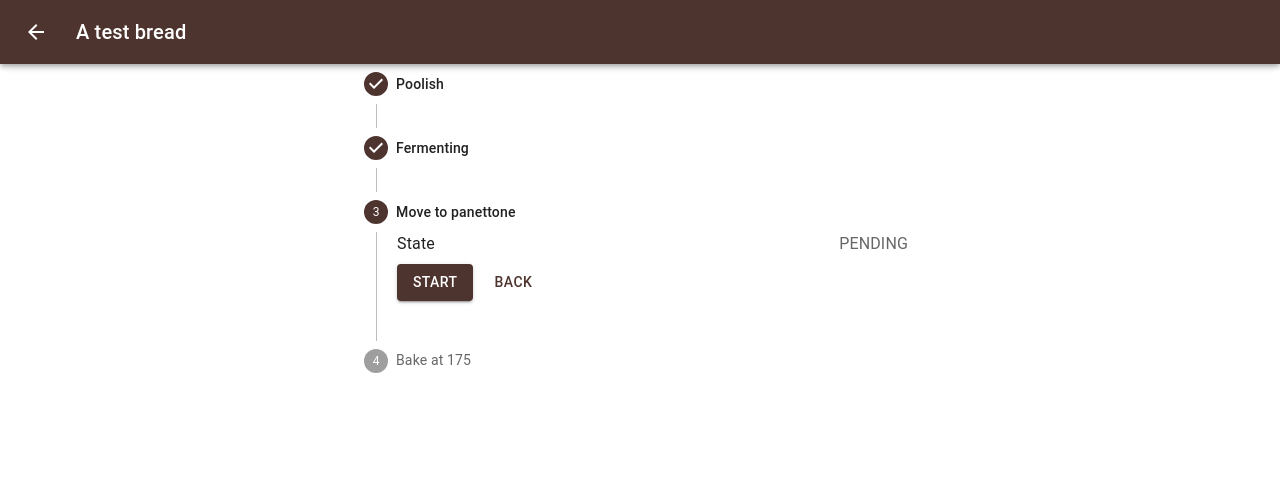
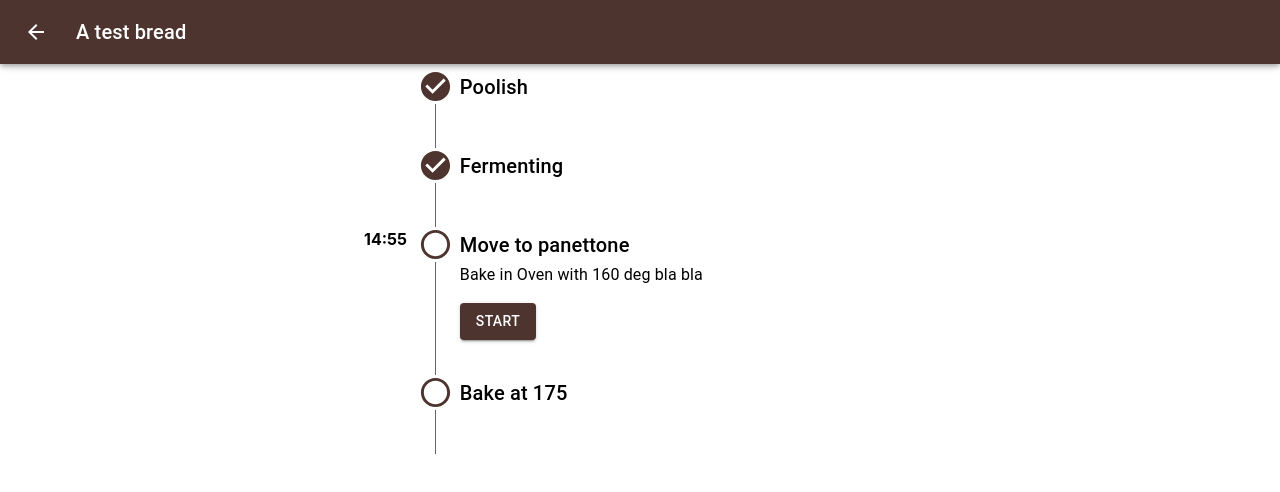
Before and after one commit to pewit90/yeastly, a React (Create React App) app: page /1 in a window 1280 px wide. Shown: the top 492 px of the page. Built offline with nearby package versions, Linux system fonts and the light colour scheme.

Commit message:
Update BreadView Design

```diff
--- a/package.json
+++ b/package.json
@@ -7,7 +7,8 @@
     "@emotion/styled": "^11.10.0",
     "@fontsource/roboto": "^4.5.8",
     "@mui/icons-material": "^5.8.4",
-    "@mui/material": "^5.10.1",
+    "@mui/lab": "^5.0.0-alpha.98",
+    "@mui/material": "^5.10.4",
     "date-fns": "^2.29.2",
     "immer": "^9.0.15",
     "react": "^18.2.0",
--- a/src/components/BreadView.tsx
+++ b/src/components/BreadView.tsx
@@ -1,115 +1,66 @@
 import ArrowBackIcon from "@mui/icons-material/ArrowBack";
 import { Box, Button, IconButton, Typography } from "@mui/material";
-import Step_MUI from "@mui/material/Step";
-import StepContent_MUI from "@mui/material/StepContent";
-import StepLabel_MUI from "@mui/material/StepLabel";
-import Stepper_MUI from "@mui/material/Stepper";
-import { addSeconds, formatDuration, intervalToDuration } from "date-fns";
+import CheckCircleIcon from "@mui/icons-material/CheckCircle";
+import CircleNotificationsIcon from "@mui/icons-material/CircleNotifications";
+import RadioButtonUncheckedIcon from "@mui/icons-material/RadioButtonUnchecked";
 import { useState } from "react";
 import { useNavigate, useParams } from "react-router-dom";
 import { Bread } from "../model/bread";
 import { Step, StepState } from "../model/step";
 import { getBread, storeBread } from "../model/store";
-import { usePeriodicConditionalRerender } from "../utils/react-utils";
 import { Page } from "./Page";
 
-/* Steps view */
-function StepBoxItem(props: { title: string; value: string }) {
+export interface StepViewProps {
+  step: Step;
+  isCurrent?: boolean;
+}
+
+function StepView({ step, isCurrent }: StepViewProps) {
   return (
-    <div style={{ display: "flex" }}>
-      <div style={{ textAlign: "left" }}>
-        <Typography color={"text.primary"} align="left">
-          {props.title}
+    <Box sx={{ display: "flex", gap: "0.4rem", width: "100%" }}>
+      <Box sx={{ mt: "0.1rem", width: "3rem", fontWeight: "bold" }}>
+        {isCurrent && "14:55"}
+      </Box>
+      <Box
+        sx={{
+          flex: 0,
+          display: "flex",
+          flexDirection: "column",
+          alignItems: "center",
+        }}
+      >
+        <StepStateIcon state={step.state} />
+        <Box
+          component="span"
+          sx={{ flex: "1", width: "1px", backgroundColor: "text.secondary" }}
+        ></Box>
+      </Box>
+      <Box sx={{ flex: 1, paddingBottom: "0.2rem" }}>
+        <Typography
+          variant="h6"
+          sx={{ lineHeight: 1, mt: "0.5rem", mb: "0.5rem" }}
+        >
+          {step.name}
         </Typography>
-      </div>
-      <div style={{ textAlign: "right", flex: 1 }}>
-        <Typography color={"text.secondary"}>{props.value}</Typography>
-      </div>
-    </div>
+        {isCurrent && (
+          <Typography>Bake in Oven with 160 deg bla bla</Typography>
+        )}
+        <Box display="flex" mt="1rem" mb="2rem" justifyContent="start">
+          {isCurrent && <Button variant="contained">Start</Button>}
+        </Box>
+      </Box>
+    </Box>
   );
 }
 
-export function StepList(props: {
-  bread: Bread;
-  onContinue: () => void;
-  onStartStep: () => void;
-  onBack: () => void;
-}) {
-  const { bread, onContinue, onStartStep, onBack } = props;
-  const steps = bread.steps; //todo this might also get updated
-
-  // TODO move to StepItem
-  usePeriodicConditionalRerender(1000, () => true);
-
-  const remainingTime = (step: Step) => {
-    if (!step.startedAt || !step.duration) {
-      return null;
-    }
-    const duration = intervalToDuration({
-      start: new Date(),
-      end: addSeconds(step.startedAt, step.duration),
-    });
-    return formatDuration(duration);
-  };
-
-  return (
-    <Stepper_MUI activeStep={bread.currentStepIndex} orientation="vertical">
-      {steps.map((step, index) => {
-        return (
-          <Step_MUI
-            key={step.name + index}
-            completed={step.state === StepState.COMPLETED}
-          >
-            <StepLabel_MUI>{step.name}</StepLabel_MUI>
-            <StepContent_MUI>
-              {step.startedAt && (
-                <StepBoxItem
-                  title="Start Time"
-                  value={step.startedAt?.toLocaleTimeString() ?? ""}
-                />
-              )}
-              {step.startedAt && step.duration && (
-                <StepBoxItem
-                  title="Remaining Time"
-                  value={remainingTime(step) ?? ""}
-                />
-              )}
-              <StepBoxItem title="State" value={step.state} />
-              <Box sx={{ mb: 2 }}>
-                <div>
-                  {step.state === StepState.PENDING && (
-                    <Button
-                      variant="contained"
-                      onClick={onStartStep}
-                      sx={{ mt: 1, mr: 1 }}
-                    >
-                      Start
-                    </Button>
-                  )}
-                  {step.state === StepState.STARTED && (
-                    <Button
-                      variant="contained"
-                      onClick={onContinue}
-                      sx={{ mt: 1, mr: 1 }}
-                    >
-                      {index === steps.length - 1 ? "Finish" : "Continue"}
-                    </Button>
-                  )}
-                  <Button
-                    disabled={index === 0}
-                    onClick={onBack}
-                    sx={{ mt: 1, mr: 1 }}
-                  >
-                    Back
-                  </Button>
-                </div>
-              </Box>
-            </StepContent_MUI>
-          </Step_MUI>
-        );
-      })}
-    </Stepper_MUI>
-  );
+function StepStateIcon({ state }: { state: StepState }) {
+  if (state === StepState.COMPLETED) {
+    return <CheckCircleIcon fontSize="large" color="primary" />;
+  } else if (state === StepState.PENDING) {
+    return <RadioButtonUncheckedIcon fontSize="large" color="primary" />;
+  } else {
+    return <CircleNotificationsIcon fontSize="large" color="secondary" />;
+  }
 }
 
 export function BreadView() {
@@ -149,12 +100,11 @@ export function BreadView() {
 
   return (
     <Page title={bread.name} navigationIcon={navigationIcon}>
-      <StepList
-        bread={bread}
-        onContinue={handleContinue}
-        onBack={handleBack}
-        onStartStep={handleStartStep}
-      />
+      <Box mt="5px">
+        {bread.steps.map((step, index) => (
+          <StepView step={step} isCurrent={bread.currentStepIndex === index} />
+        ))}
+      </Box>
     </Page>
   );
 }
--- a/src/components/Page.tsx
+++ b/src/components/Page.tsx
@@ -5,7 +5,7 @@ export function Page(props: {
   title: string;
   navigationIcon?: ReactNode;
   fabButton?: ReactNode;
-  children: ReactNode;
+  children?: ReactNode;
 }) {
   return (
     <Container maxWidth={"sm"}>
```
Also changed, not shown: 1 other file (tests, documents, lock files or other folders).
